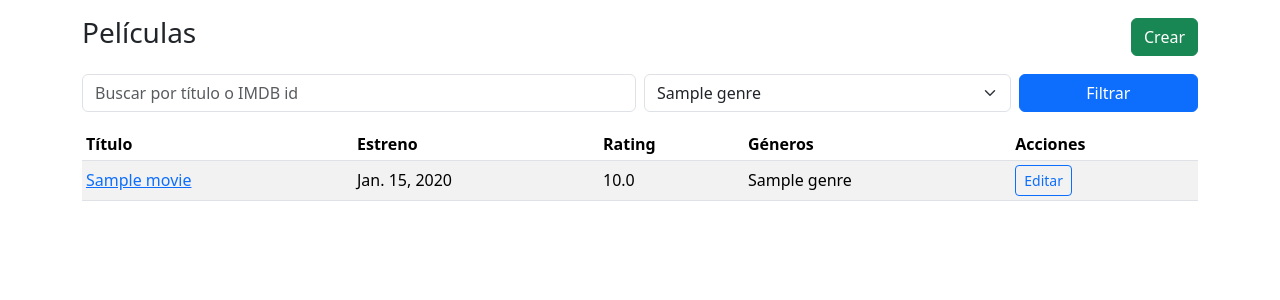
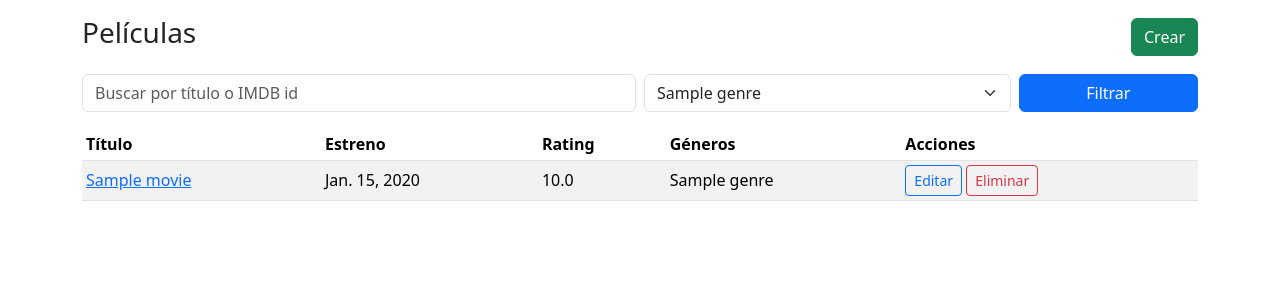
Before and after one commit to GeraMaldonado/crud_django_ejemplo, a Django app: page / in a window 1280 px wide. Shown: the part 62-362 px from the top of the page. Run offline with Django 5.2, Linux system fonts and the light colour scheme; tables that the repository leaves empty hold one stand-in row (values such as "Sample post").

Commit message:
add: boton para eliminar pelicula

```diff
--- a/templates/catalog/movie_list.html
+++ b/templates/catalog/movie_list.html
@@ -42,6 +42,7 @@
       <td>{{ m.genres.all|join:", " }}</td>
       <td>
         <a class="btn btn-sm btn-outline-primary" href="{% url 'movie_update' m.pk %}">Editar</a>
+        <a class="btn btn-sm btn-outline-danger" href="{% url 'movie_delete' m.pk %}">Eliminar</a>
       </td>
     </tr>
     {% empty %}
```
